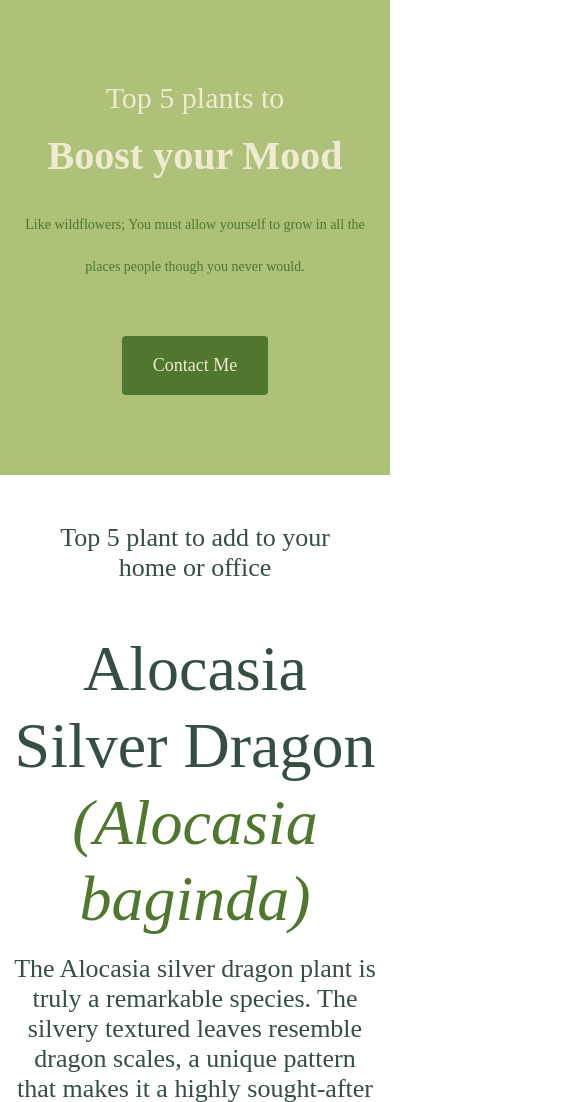
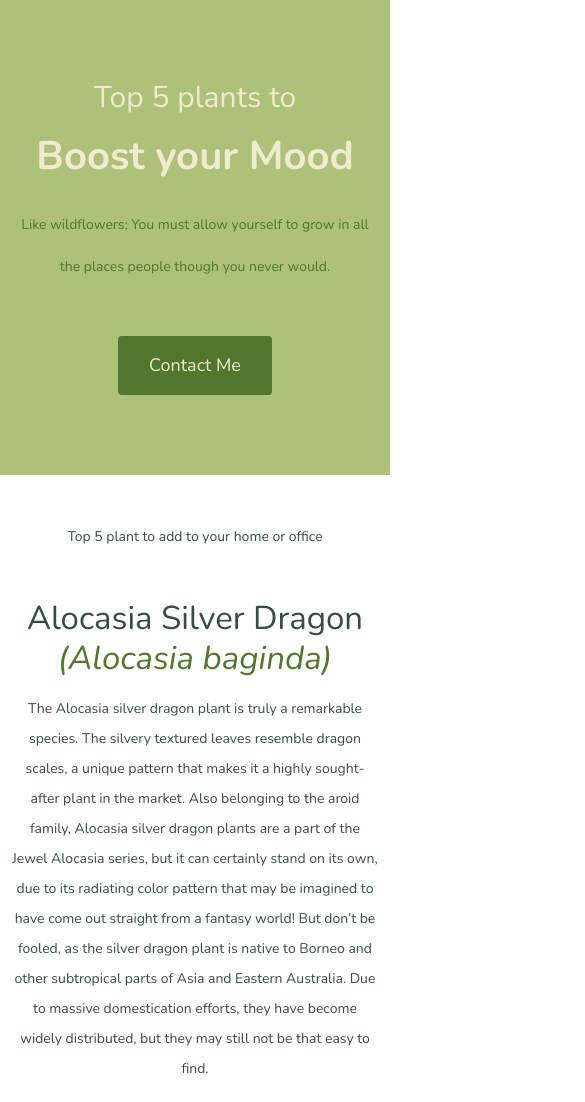
Before and after one commit to NadiaRBT/Portfolio-project, a plain HTML site: page index.html in a window 390 px wide. Shown: the top 1102 px of the page, 585 px wide, since content can reach past the window. Drawn offline with nearby package versions, Linux system fonts and the light colour scheme.

Commit message:
Added last media css

```diff
--- a/index.html
+++ b/index.html
@@ -40,7 +40,7 @@
         <a href="#" class="btn btn-branding">Contact Me</a>
       </div>
     </div>
-    <p class="text-center m-5">Top 5 plant to add to your home or office</p>
+    <p class=" top-5 text-center m-5">Top 5 plant to add to your home or office</p>
     <div class="project-description">
       <div class="container">
         <div class="row">
--- a/style.css
+++ b/style.css
@@ -7,7 +7,7 @@
 }
 
 body{
-  font-family: var(--Main-font);
+  font-family: 'Nunito', sans-serif;
 }
 .hero{
   background:var(--Primary-color);
@@ -33,6 +33,11 @@ h2{
 }
 em{
   color: var(--Secondary-color);
+}
+.top-5{
+  font-size: 26px;
+  color: var(--Body-color);
+  line-height: 4;
 }
 p{
   font-size: 26px;
@@ -82,4 +87,18 @@ img{
 .hero p{
   font-size: 14px;
 }
+.top-5{
+  font-size:14px;
+  line-height: 2;
 }
+p{
+  font-size: 14px;
+}
+h2{
+  font-size: 33px;
+}
+p{
+  font-size: 14px;
+  margin: 0;
+}
+}
```
